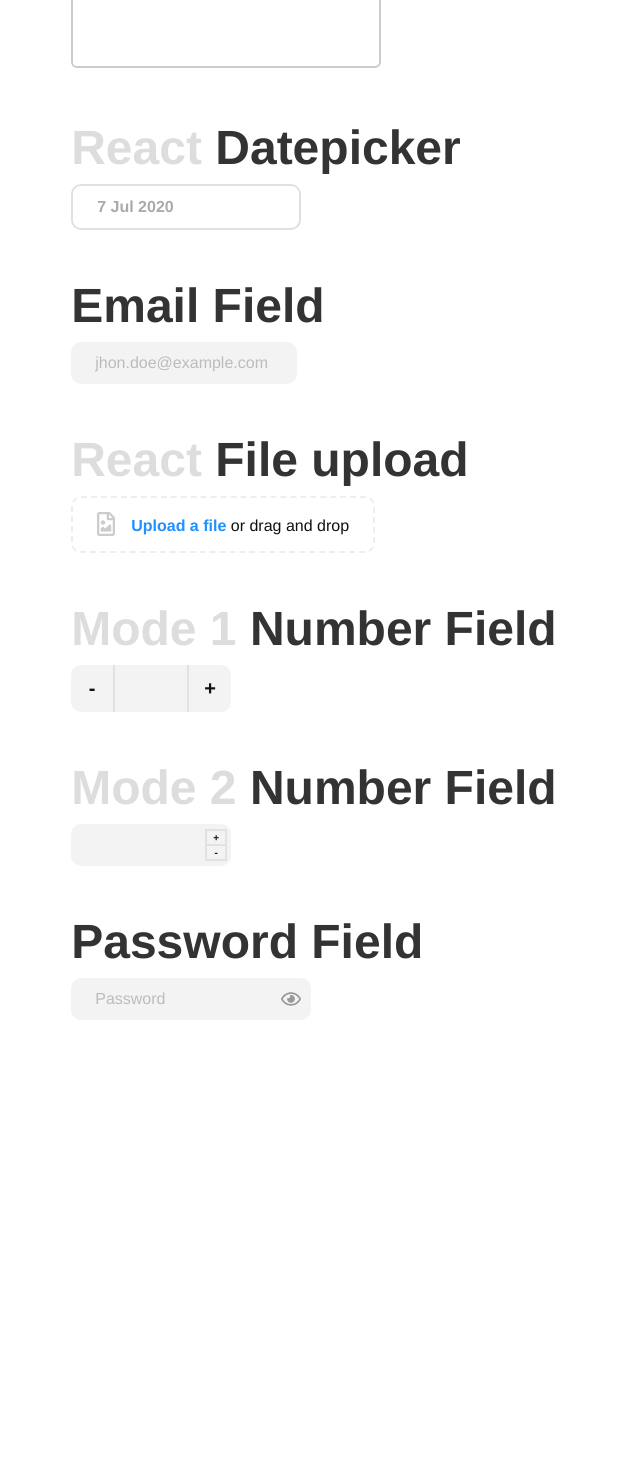
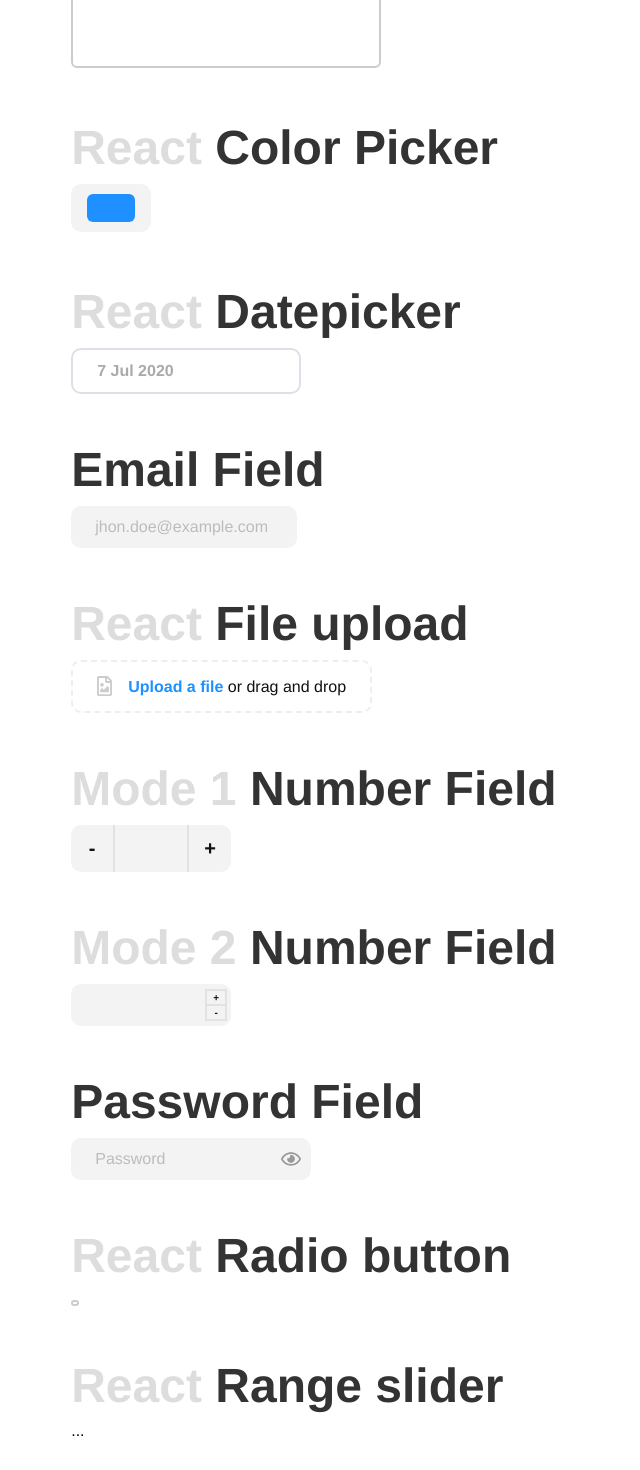
Before and after one commit to webx-components/webx-react, a React (Create React App) app: page /bubble in a window 1280 px wide. Shown: the part 680-2150 px from the top of the page, without its empty margins (0-640 px from the left). Before the commit the page ends 1868 px from the top, so only its background shows below. Built offline with nearby package versions, Linux system fonts and the light colour scheme.

Commit message:
Added a color picker, radio button and cleaned up code a little.

```diff
--- /dev/null
+++ b/src/components/ColorPicker/ColorPicker.component.tsx
@@ -0,0 +1,29 @@
+import React, {Component, ReactNode} from 'react';
+import theme from "./ColorPicker.module.css";
+
+/**
+ * class ColorPicker
+ * @author Ingo Andelhofs
+ */
+export default class ColorPicker extends Component<any, any> {
+  public inputRef = React.createRef<HTMLInputElement>();
+
+  public state = {
+    open: false,
+  };
+
+
+  public onToggleOpen = () => {
+    this.inputRef.current!.click();
+
+    this.setState({open: !this.state.open});
+  }
+
+
+  public render(): ReactNode {
+    return <div className={theme.ColorPicker}>
+      <div onClick={this.onToggleOpen} className={theme.ColorBox}/>
+      <input ref={this.inputRef} className={theme.Hidden} type="color"/>
+    </div>;
+  }
+}
--- /dev/null
+++ b/src/components/ColorPicker/ColorPicker.module.css
@@ -0,0 +1,37 @@
+.ColorPicker {
+    position: relative;
+
+    display: inline-block;
+    padding: 10px 16px;
+
+    border-radius: 10px;
+    border: none;
+    outline: none;
+
+    font-size: 16px;
+    font-weight: 400;
+
+    color: #111111;
+    background-color: #f3f3f3;
+}
+
+
+.ColorPicker .ColorBox {
+    /*position: relative;*/
+    height: 28px;
+    width: 48px;
+
+    border-radius: 6px;
+
+    background-color: dodgerblue;
+}
+
+.Hidden {
+    opacity: 0;
+    height: 0;
+    width: 0;
+
+    position: absolute;
+    bottom: -8px;
+    left: 0;
+}
--- a/src/components/Field/Field.module.css
+++ b/src/components/Field/Field.module.css
@@ -3,11 +3,12 @@
     display: inline-block;
 }
 
-.Field * {
-    box-sizing: border-box;
-}
+/*.Field * {*/
+/*    box-sizing: border-box;*/
+/*}*/
 
 .FieldInput {
+    display: block;
     padding: 12px 24px;
 
     border-radius: 10px;
--- a/src/components/FileUpload/FileUpload.module.css
+++ b/src/components/FileUpload/FileUpload.module.css
@@ -12,7 +12,7 @@
     position: relative;
     top: 2px;
 
-    height: 24px;
+    height: 20px;
     padding-right: 16px;
     cursor: pointer;
 
@@ -21,7 +21,7 @@
 
 .Text {
     position: relative;
-    top: -3px;
+    top: -2px;
 
     font-size: 16px;
     line-height: 20px;
--- /dev/null
+++ b/src/components/Radio/Radio.component.tsx
@@ -0,0 +1,27 @@
+import React, {Component, ReactNode} from 'react';
+import theme from "./Radio.module.css";
+
+
+/**
+ * class Radio
+ * @author Ingo Andelhofs
+ */
+export default class Radio extends Component {
+  public state: any = {
+    active: false,
+  }
+
+  public onToggle = () => {
+    this.setState({
+      active: !this.state.active,
+    });
+  }
+
+  public render(): ReactNode {
+    return <div
+      onClick={this.onToggle}
+      className={theme.CheckboxOuterContainer + " " + (this.state.active ? theme.Active : "")}>
+      <div className={theme.CheckboxInnerContainer} />
+    </div>;
+  }
+}
--- /dev/null
+++ b/src/components/Radio/Radio.module.css
@@ -0,0 +1,36 @@
+@value checkboxSize: 16px;
+
+
+.CheckboxOuterContainer {
+    display: inline-block;
+    overflow: hidden;
+
+    width: checkboxSize;
+    height: checkboxSize;
+
+    border: 2px solid #cccccc;
+    border-radius: 20px;
+
+    cursor: pointer;
+    user-select: none;
+
+    transition: color, background-color .4s ease;
+}
+.Active.CheckboxOuterContainer {
+    border: 2px solid dodgerblue;
+    /*background-color: dodgerblue;*/
+}
+
+.CheckboxInnerContainer {
+    width: calc(100% - 2 * 2px);
+    height: calc(100% - 2 * 2px);
+
+    margin: 2px;
+    box-sizing: border-box;
+    border-radius: 20px;
+
+    transition: color, background-color .4s ease;
+}
+.Active .CheckboxInnerContainer {
+    background-color: dodgerblue;
+}
--- a/src/themes/BubbleTheme.tsx
+++ b/src/themes/BubbleTheme.tsx
@@ -8,6 +8,11 @@ import FileUpload from "../components/FileUpload/FileUpload.component";
 import NumberField from "../components/NumberField/NumberField.component";
 import NumberField2 from "../components/NumberField/NumberField2.component";
 import PasswordField from "../components/PasswordField/PasswordField.component";
+import ColorPicker from "../components/ColorPicker/ColorPicker.component";
+import Radio from "../components/Radio/Radio.component";
+import {Input} from "../components/input/input.component";
+
+
 
 /**
  * class BubbleTheme
@@ -21,9 +26,17 @@ export default class BubbleTheme extends Component {
       {/* TODO: */}
       {/* Color Picker */}
       {/* Date + Time Picker */}
-      {/* Image Button */}
+      {/* Image Button ??? */}
       {/* Month Picker */}
-      {/* Month Picker */}
+      {/* Reset Button ??? */}
+      {/* Search ??? */}
+      {/* Submit button !!! */}
+      {/* Phone number */}
+      {/* Time */}
+      {/* Url */}
+      {/* Week */}
+      {/* Select */}
+      {/* Area */}
 
       <h2>Button</h2>
       <Button>Click me</Button>
@@ -35,6 +48,14 @@ export default class BubbleTheme extends Component {
 
       <h2><span>React</span> Checkbox</h2>
       <Checkbox />
+
+      <div style={{display: "none"}}>
+        <h2>Color Picker</h2>
+        <Field type="color" />
+      </div>
+
+      <h2><span>React</span> Color Picker</h2>
+      <ColorPicker />
 
       <h2><span>React</span> Datepicker</h2>
       <Datepicker />
@@ -59,9 +80,15 @@ export default class BubbleTheme extends Component {
       <h2>Password Field</h2>
       <PasswordField />
 
+      <h2><span>React</span> Radio button</h2>
+      <Radio/>
+
+      <h2><span>React</span> Range slider</h2>
+      ...
 
 
-      <div style={{height: "20vh"}}/>
+
+      <div style={{height: "40vh"}}/>
     </section>;
   }
 }
```
